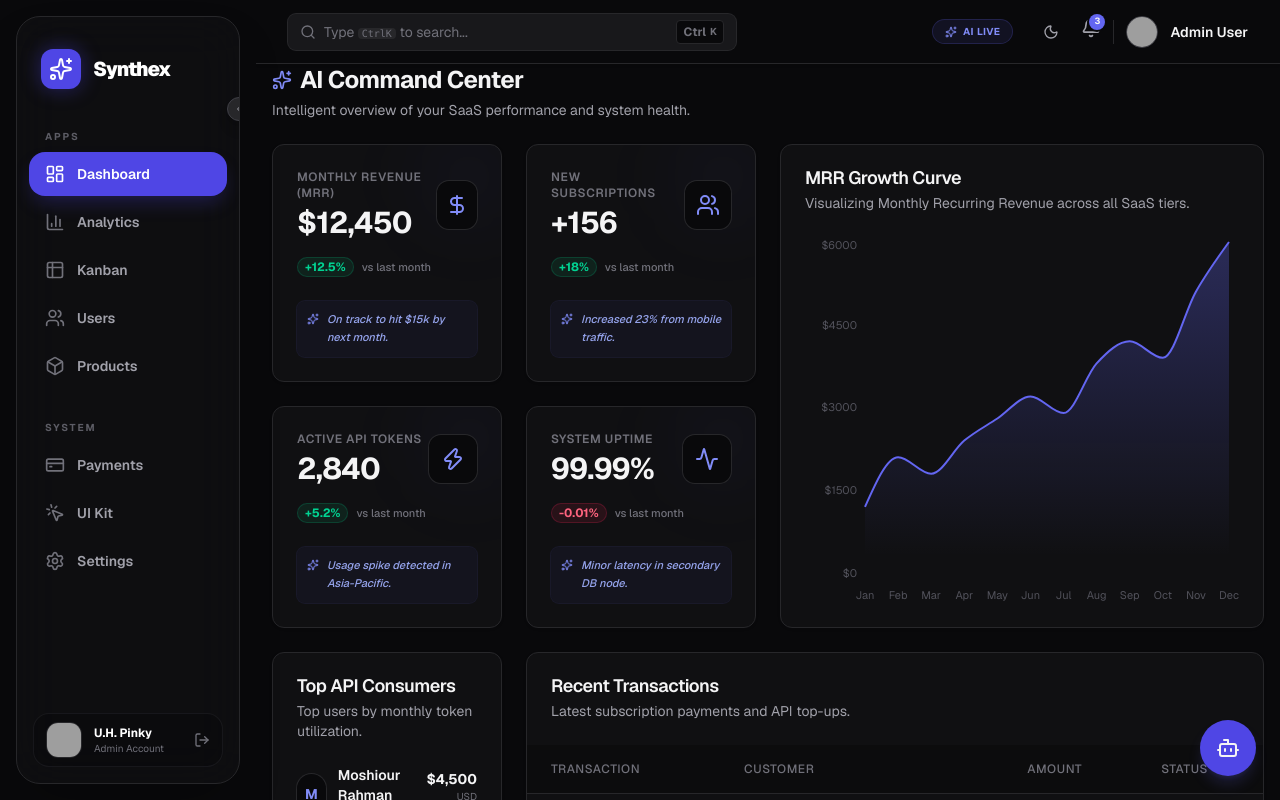
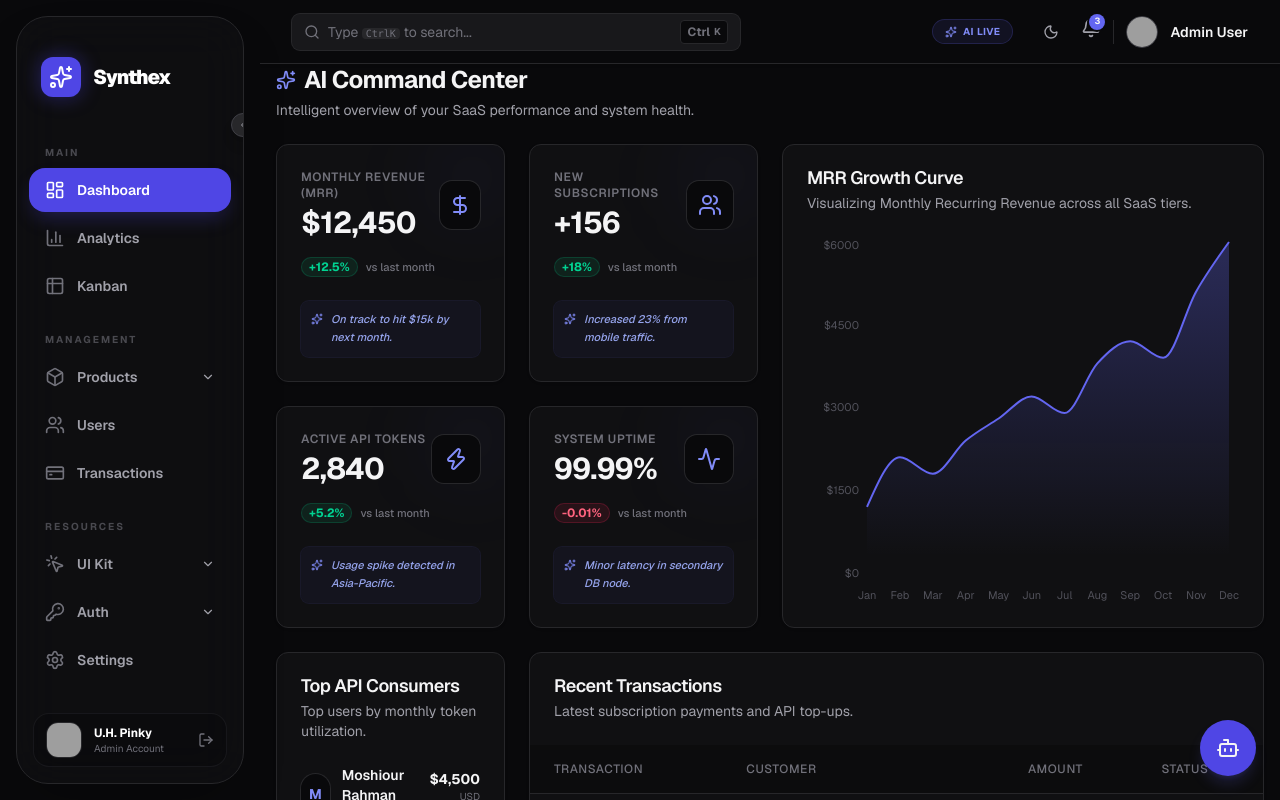
Before and after one commit to Pinky057/nexus-dashboard, a Next.js app: page / in a window 1280 px wide. Built offline with nearby package versions, Linux system fonts and the light colour scheme; grey boxes are pictures that could not be loaded.

Commit message:
feat: Implement collapsible sub-menus (Accordions) in the sidebar.

```diff
--- a/src/components/Sidebar.tsx
+++ b/src/components/Sidebar.tsx
@@ -22,27 +22,61 @@ import {
   ChevronLeft,
   ChevronRight,
   LogOut,
-  Sparkles
+  Sparkles,
+  ChevronDown
 } from "lucide-react"
 import { cn } from "@/lib/utils"
 import { motion, AnimatePresence } from "framer-motion"
 
+// Updated Navigation with Sub-items for "UI KIT" and "AUTH" as requested
 const navigationGroups = [
   {
-    title: "Apps",
+    title: "Main",
     items: [
       { name: "Dashboard", href: "/", icon: LayoutDashboard },
       { name: "Analytics", href: "/analytics", icon: BarChart3 },
       { name: "Kanban", href: "/kanban", icon: Table2 },
-      { name: "Users", href: "/users", icon: Users },
-      { name: "Products", href: "/products", icon: Box },
     ]
   },
   {
-    title: "System",
+    title: "Management",
     items: [
-      { name: "Payments", href: "/transactions", icon: CreditCard },
-      { name: "UI Kit", href: "/components/buttons", icon: MousePointerClick },
+      {
+        name: "Products",
+        icon: Box,
+        subItems: [
+          { name: "All Products", href: "/products" },
+          { name: "Categories", href: "#" },
+          { name: "Inventory", href: "#" },
+        ]
+      },
+      { name: "Users", href: "/users", icon: Users },
+      { name: "Transactions", href: "/transactions", icon: CreditCard },
+    ]
+  },
+  {
+    title: "Resources",
+    items: [
+      {
+        name: "UI Kit",
+        icon: MousePointerClick,
+        subItems: [
+          { name: "Buttons", href: "/components/buttons" },
+          { name: "Forms", href: "/components/forms" },
+          { name: "Badges", href: "/components/badges" },
+          { name: "Tables", href: "/components/tables" },
+          { name: "Charts", href: "/components/charts" },
+        ]
+      },
+      {
+        name: "Auth",
+        icon: KeyRound,
+        subItems: [
+          { name: "Login", href: "/login" },
+          { name: "Register", href: "/register" },
+          { name: "Recovery", href: "/forgot-password" },
+        ]
+      },
       { name: "Settings", href: "/settings", icon: Settings },
     ]
   }
@@ -55,11 +89,20 @@ interface SidebarProps {
 
 export function Sidebar({ isOpen, onClose }: SidebarProps) {
   const [isCollapsed, setIsCollapsed] = React.useState(false)
+  const [expandedMenus, setExpandedMenus] = React.useState<string[]>([])
   const pathname = usePathname()
 
-  const sidebarWidth = isCollapsed ? "w-20" : "w-64"
+  const toggleMenu = (name: string) => {
+    if (isCollapsed) setIsCollapsed(false) // Expand sidebar if a menu is clicked
+    setExpandedMenus(prev =>
+      prev.includes(name) ? prev.filter(m => m !== name) : [...prev, name]
+    )
+  }
 
-  const toggleCollapse = () => setIsCollapsed(!isCollapsed)
+  const toggleCollapse = () => {
+    setIsCollapsed(!isCollapsed)
+    setExpandedMenus([]) // Close all submenus when collapsing
+  }
 
   return (
     <>
@@ -80,7 +123,7 @@ export function Sidebar({ isOpen, onClose }: SidebarProps) {
       <motion.aside
         initial={false}
         animate={{
-          width: isCollapsed ? 80 : 256,
+          width: isCollapsed ? 80 : 260,
           x: isOpen ? 0 : (typeof window !== 'undefined' && window.innerWidth < 1024 ? -300 : 0)
         }}
         className={cn(
@@ -89,18 +132,18 @@ export function Sidebar({ isOpen, onClose }: SidebarProps) {
         )}
       >
         {/* The Floating Panel */}
-        <div className="flex h-full flex-col rounded-3xl border border-zinc-800 bg-zinc-900/40 backdrop-blur-xl shadow-2xl overflow-hidden relative group">
+        <div className="flex h-full flex-col rounded-[2rem] border border-zinc-800 bg-zinc-900/40 backdrop-blur-xl shadow-2xl overflow-hidden relative group">
 
           {/* Collapse Toggle Button (Desktop only) */}
           <button
             onClick={toggleCollapse}
-            className="absolute -right-3 top-20 hidden lg:flex h-6 w-6 items-center justify-center rounded-full bg-zinc-800 border border-zinc-700 text-zinc-400 hover:text-white hover:bg-zinc-700 transition-all z-10 shadow-lg"
+            className="absolute -right-3 top-24 hidden lg:flex h-6 w-6 items-center justify-center rounded-full bg-zinc-800 border border-zinc-700 text-zinc-400 hover:text-white hover:bg-zinc-700 transition-all z-10 shadow-lg"
           >
             {isCollapsed ? <ChevronRight className="h-3 w-3" /> : <ChevronLeft className="h-3 w-3" />}
           </button>
 
           {/* Header/Logo */}
-          <div className="flex items-center gap-3 px-6 py-8">
+          <div className="flex items-center gap-3 px-6 py-10">
             <div className="flex h-10 w-10 shrink-0 items-center justify-center rounded-xl bg-indigo-600 shadow-[0_0_20px_rgba(79,70,229,0.4)]">
               <Sparkles className="h-6 w-6 text-white" />
             </div>
@@ -113,55 +156,86 @@ export function Sidebar({ isOpen, onClose }: SidebarProps) {
                 Synthex
               </motion.span>
             )}
-            {/* Mobile Close Button */}
             <button onClick={onClose} className="ml-auto lg:hidden text-zinc-500 hover:text-white">
               <X className="h-5 w-5" />
             </button>
           </div>
 
           {/* Navigation */}
-          <div className="flex-1 overflow-y-auto px-3 py-2 space-y-8 scrollbar-hide">
+          <div className="flex-1 overflow-y-auto px-3 py-2 space-y-6 scrollbar-hide">
             {navigationGroups.map((group) => (
               <div key={group.title} className="space-y-2">
                 {!isCollapsed && (
-                  <p className="px-4 text-[10px] font-bold uppercase tracking-[0.2em] text-zinc-500/80">
+                  <p className="px-4 text-[10px] font-bold uppercase tracking-[0.2em] text-zinc-500/60">
                     {group.title}
                   </p>
                 )}
                 <div className="space-y-1">
                   {group.items.map((item) => {
-                    const isActive = pathname === item.href
+                    const hasSubItems = item.subItems && item.subItems.length > 0
+                    const isExpanded = expandedMenus.includes(item.name)
+                    const isActive = pathname === item.href || (item.subItems?.some(s => s.href === pathname))
+
                     return (
+                      <div key={item.name} className="space-y-1">
+                        {hasSubItems ? (
+                          <button
+                            onClick={() => toggleMenu(item.name)}
+                            className={cn(
+                              "w-full group flex items-center gap-3 rounded-2xl px-4 py-3 text-sm font-semibold transition-all duration-200",
+                              isActive && !isExpanded ? "bg-indigo-600/10 text-indigo-400" : "text-zinc-400 hover:bg-zinc-800/50 hover:text-zinc-100"
+                            )}
+                          >
+                            <item.icon className={cn("h-5 w-5 shrink-0", isActive ? "text-indigo-400" : "text-zinc-500 group-hover:text-zinc-300")} />
+                            {!isCollapsed && (
+                              <>
+                                <span className="flex-1 text-left">{item.name}</span>
+                                <ChevronDown className={cn("h-3.5 w-3.5 transition-transform duration-200", isExpanded && "rotate-180")} />
+                              </>
+                            )}
+                          </button>
+                        ) : (
                           <Link
-                        key={item.name}
-                        href={item.href}
+                            href={item.href || "#"}
                             onClick={onClose}
                             className={cn(
-                          "group flex items-center gap-3 rounded-2xl px-4 py-3 text-sm font-semibold transition-all duration-200 relative",
+                              "group flex items-center gap-3 rounded-2xl px-4 py-3 text-sm font-semibold transition-all duration-200",
                               isActive
                                 ? "bg-indigo-600 text-white shadow-[0_10px_20px_-5px_rgba(79,70,229,0.3)]"
                                 : "text-zinc-400 hover:bg-zinc-800/50 hover:text-zinc-100"
                             )}
                           >
                             <item.icon className={cn("h-5 w-5 shrink-0", isActive ? "text-white" : "text-zinc-500 group-hover:text-zinc-300")} />
-                        {!isCollapsed && (
-                          <motion.span
-                            initial={{ opacity: 0 }}
-                            animate={{ opacity: 1 }}
-                            className="whitespace-nowrap"
+                            {!isCollapsed && <span>{item.name}</span>}
+                          </Link>
+                        )}
+
+                        {/* Collapsible Sub-items */}
+                        <AnimatePresence>
+                          {hasSubItems && isExpanded && !isCollapsed && (
+                            <motion.div
+                              initial={{ height: 0, opacity: 0 }}
+                              animate={{ height: "auto", opacity: 1 }}
+                              exit={{ height: 0, opacity: 0 }}
+                              className="overflow-hidden pl-11 pr-2 space-y-1"
                             >
-                            {item.name}
-                          </motion.span>
+                              {item.subItems.map((sub) => (
+                                <Link
+                                  key={sub.name}
+                                  href={sub.href}
+                                  onClick={onClose}
+                                  className={cn(
+                                    "block py-2 text-xs font-medium transition-colors",
+                                    pathname === sub.href ? "text-indigo-400" : "text-zinc-500 hover:text-zinc-200"
                                   )}
-                        {/* Hover Tooltip for Collapsed State */}
-                        {isCollapsed && (
-                          <div className="absolute left-full ml-4 hidden group-hover:block z-50">
-                            <div className="bg-zinc-800 text-white text-[10px] font-bold uppercase tracking-widest px-3 py-1.5 rounded-lg border border-zinc-700 whitespace-nowrap shadow-xl">
-                              {item.name}
+                                >
+                                  {sub.name}
+                                </Link>
+                              ))}
+                            </motion.div>
+                          )}
+                        </AnimatePresence>
                       </div>
-                          </div>
-                        )}
-                      </Link>
                     )
                   })}
                 </div>
@@ -172,7 +246,7 @@ export function Sidebar({ isOpen, onClose }: SidebarProps) {
           {/* User Profile Card */}
           <div className="mt-auto p-4">
             <div className={cn(
-              "flex items-center gap-3 rounded-2xl bg-zinc-950/40 border border-zinc-800/50 p-2 transition-all",
+              "flex items-center gap-3 rounded-2xl bg-zinc-950/40 border border-zinc-800/50 p-2",
               isCollapsed ? "justify-center px-0" : "px-3"
             )}>
               <img
```
Lines whose indentation alone changed are shown as unchanged.
